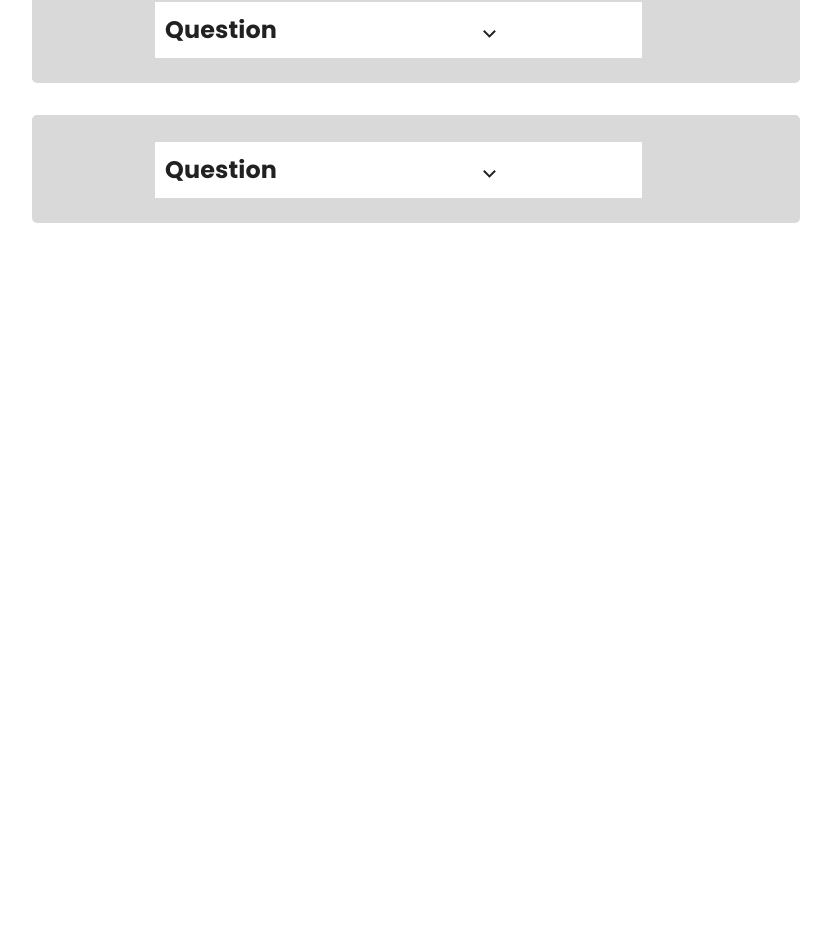
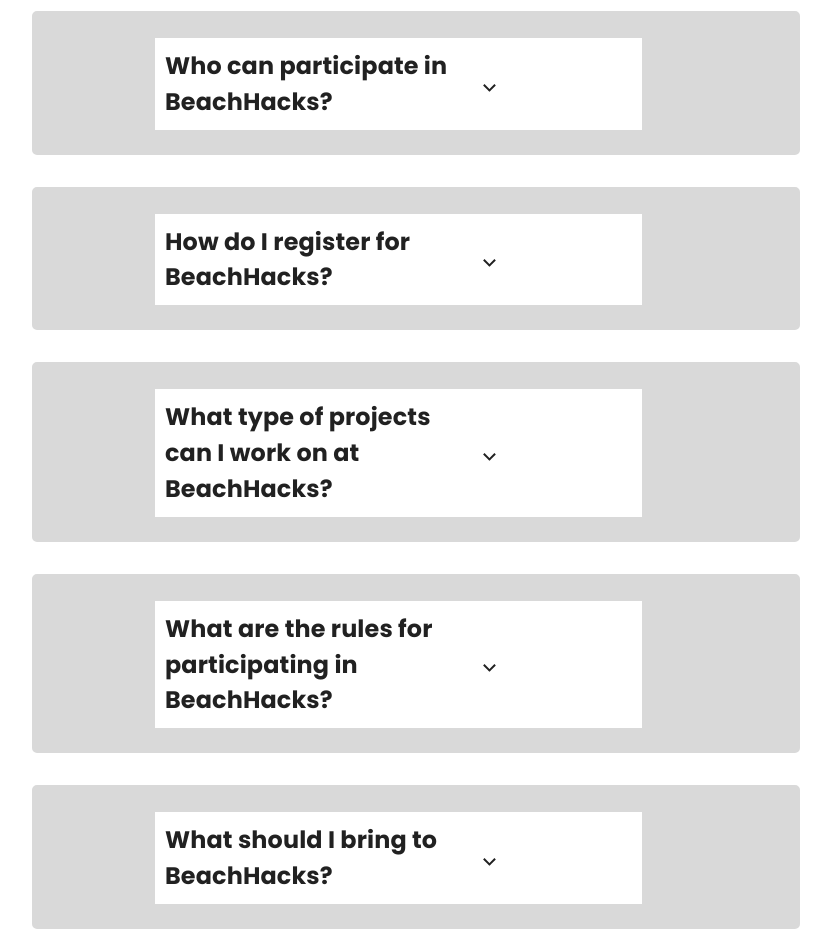
Before and after one commit to BeachHacks/BeachHacks-Website-2023, a React (Create React App) app: page /FAQ in a window 1280 px wide. Shown: the part 684-1636 px from the top of the page, without its empty margins (224-1055 px from the left). Before the commit the page ends 1129 px from the top, so only its background shows below. Built offline with nearby package versions, Linux system fonts and the light colour scheme.

Commit message:
added questions and fixed chevron

```diff
--- a/src/views/FAQ/FAQ.css
+++ b/src/views/FAQ/FAQ.css
@@ -81,6 +81,7 @@
 }
 
 .chevron.top:before {
+    margin: 35px 0px 0px 66px;
 	top: 0;
 
 }
--- a/src/views/FAQ/FAQ.js
+++ b/src/views/FAQ/FAQ.js
@@ -5,11 +5,12 @@
 const FAQ = () => {
   const [questions, setQuestions] = useState([
     {
-      Q: "Question",
+      Q: "What is a Hackathon?",
       P: (
         <>
-          Answers
-          <br />
+          A hackathon is an event where individuals or teams come together to
+          collaborate and build innovative projects in a short period of time,
+          usually within 24 hours.
         </>
       ),
       id: 1,
@@ -17,23 +18,26 @@
     },
 
     {
-      Q: "Question",
-      P: (
-        <>
-          Answers
-          <br />
-        </>
-      ),
+      Q: "Is BeachHacks 7.0 online or in-person?",
+      P: <>BeachHacks is back to in-person only!</>,
       id: 2,
       expand: false,
     },
 
     {
-      Q: "Question",
+      Q: "Who can participate in BeachHacks?",
       P: (
         <>
-          Answers
+          BeachHacks registration is open to all college students, regardless of
+          major! We also accept registrations from CSULB alumni who have
+          graduated within the past year. Click [here] to submit your
+          registration!
           <br />
+          Due to the limited space, we have a cap of 150 participants. Once
+          we've received all the registrations, we'll send out emails to let you
+          know if you've been selected to participate. We'll do our best to
+          accommodate as many participants as possible, but please keep in mind
+          that current CSULB students will receive priority.
         </>
       ),
       id: 3,
@@ -41,14 +45,80 @@
     },
 
     {
-      Q: "Question",
+      Q: "How do I register for BeachHacks?",
+      P: (
+        <>
+          We're thrilled that you're interested in joining us for BeachHacks! To
+          register, simply fill out the registration form on our website.
+          <br />
+          Due to the limited space, we have a cap of 150 participants. Once
+          we've received all the registrations, we'll send out emails to let you
+          know if you've been selected to participate. We'll do our best to
+          accommodate as many participants as possible, but please keep in mind
+          that current CSULB students will receive priority.
+        </>
+      ),
+      id: 4,
+      expand: false,
+    },
+
+    {
+      Q: "What type of projects can I work on at BeachHacks?",
+      P: (
+        <>
+          Project types can vary widely and can be in the areas such as web
+          development, software development, hardware, game development, data
+          science, artificial intelligence, virtual reality, internet of things,
+          and many more.
+          <br />
+          However, it's important to note that all projects must be started
+          during the event and should not be pre-existing projects. This is to
+          ensure the spirit of creativity, innovation, and teamwork is upheld
+          throughout the hackathon. We encourage you to be creative and think
+          outside the box when coming up with ideas!
+        </>
+      ),
+      id: 5,
+      expand: false,
+    },
+
+    {
+      Q: "What are the rules for participating in BeachHacks?",
       P: (
         <>
           Answers
           <br />
         </>
       ),
-      id: 4,
+      id: 6,
+      expand: false,
+    },
+
+    {
+      Q: "What should I bring to BeachHacks?",
+      P: (
+        <>
+          You should bring your own computer, chargers, necessary equipment, and
+          any other materials you may need to work on your project. For hardware
+          projects, we will have a selection of materials from our sponsor,
+          Arduino!
+          <br />
+        </>
+      ),
+      id: 7,
+      expand: false,
+    },
+
+    {
+      Q: "How can I contact the BeachHacks team if I have additional questions?",
+      P: (
+        <>
+          Contact our team through our social media channels, or email us at
+          beachhacks@csulb.acm.org. We look forward to hearing from you!
+          <br />
+        </>
+      ),
+      id: 8,
       expand: false,
     },
   ]);
```
